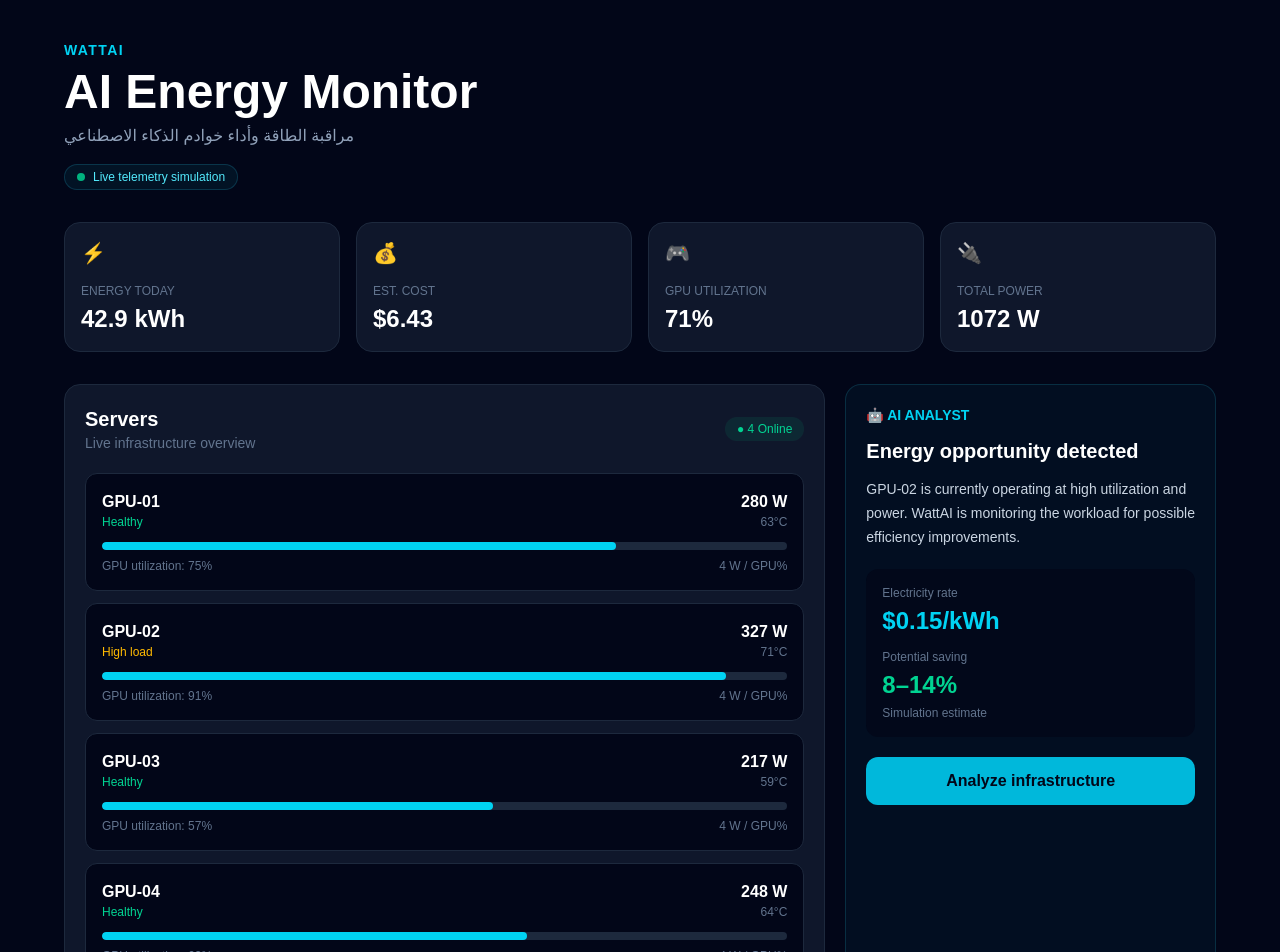
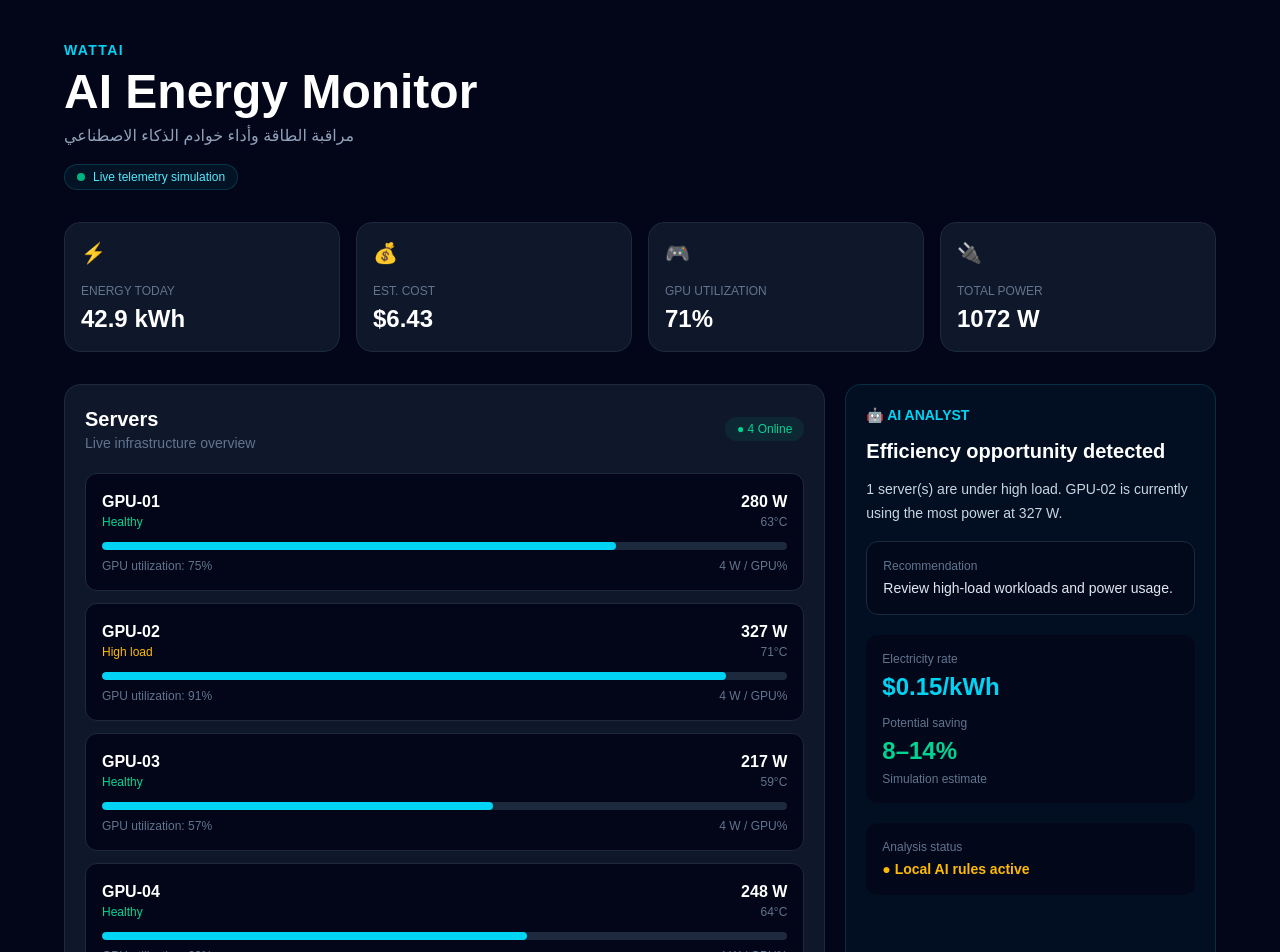
Before and after one commit to ahmedabdalla12455-alt/wattai, a Next.js app: page / in a window 1280 px wide. Shown: the top 952 px of the page. Built offline with nearby package versions, Linux system fonts and the light colour scheme.

Commit message:
Add local infrastructure analysis

```diff
--- a/app/page.tsx
+++ b/app/page.tsx
@@ -46,6 +46,39 @@
   );
   const energyToday = 42.8 + live * 0.03;
   const estimatedCost = energyToday * energyRate;
+
+  const analysis = useMemo(() => {
+    const highLoad = servers.filter(
+      (server) => server.status === "High load",
+    );
+    const hottest = [...servers].sort((a, b) => b.temp - a.temp)[0];
+    const highestPower = [...servers].sort((a, b) => b.power - a.power)[0];
+
+    if (highLoad.length > 0) {
+      return {
+        title: "Efficiency opportunity detected",
+        message: `${highLoad.length} server(s) are under high load. ${highestPower.name} is currently using the most power at ${highestPower.power} W.`,
+        action: "Review high-load workloads and power usage.",
+        level: "warning",
+      };
+    }
+
+    if (hottest.temp >= 68) {
+      return {
+        title: "Thermal attention recommended",
+        message: `${hottest.name} is the warmest server at ${hottest.temp}°C.`,
+        action: "Check cooling and airflow for this server.",
+        level: "warning",
+      };
+    }
+
+    return {
+      title: "Infrastructure looks healthy",
+      message: `All ${servers.length} servers are operating within the simulated healthy range.`,
+      action: "Continue monitoring telemetry for changes.",
+      level: "healthy",
+    };
+  }, [servers]);
 
   return (
     <main className="min-h-screen bg-slate-950 p-5 text-white md:p-10">
@@ -140,14 +173,19 @@
             </div>
 
             <h2 className="mt-3 text-xl font-bold">
-              Energy opportunity detected
+              {analysis.title}
             </h2>
 
             <p className="mt-3 text-sm leading-6 text-slate-300">
-              GPU-02 is currently operating at high utilization and power.
-              WattAI is monitoring the workload for possible efficiency
-              improvements.
+              {analysis.message}
             </p>
+
+            <div className="mt-4 rounded-xl border border-slate-800 bg-slate-950/60 p-4">
+              <div className="text-xs text-slate-500">Recommendation</div>
+              <div className="mt-1 text-sm text-slate-200">
+                {analysis.action}
+              </div>
+            </div>
 
             <div className="mt-5 rounded-xl bg-slate-950/70 p-4">
               <div className="text-xs text-slate-500">
@@ -169,9 +207,18 @@
               </div>
             </div>
 
-            <button className="mt-5 w-full rounded-xl bg-cyan-500 py-3 font-semibold text-slate-950 transition hover:bg-cyan-400">
-              Analyze infrastructure
-            </button>
+            <div className="mt-5 rounded-xl bg-slate-950/70 p-4">
+              <div className="text-xs text-slate-500">Analysis status</div>
+              <div
+                className={`mt-1 text-sm font-semibold ${
+                  analysis.level === "healthy"
+                    ? "text-emerald-400"
+                    : "text-amber-400"
+                }`}
+              >
+                ● Local AI rules active
+              </div>
+            </div>
           </div>
         </section>
 
```
